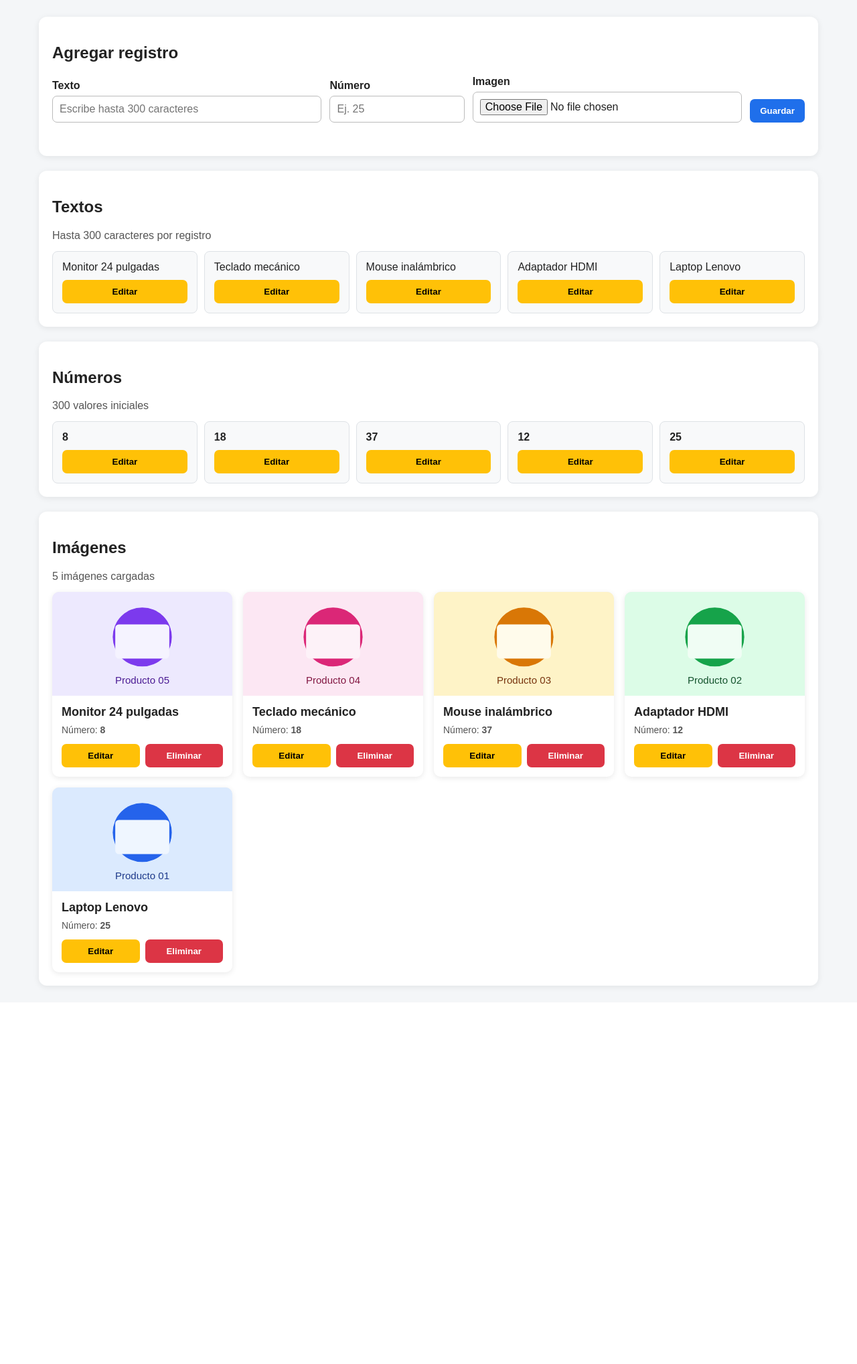
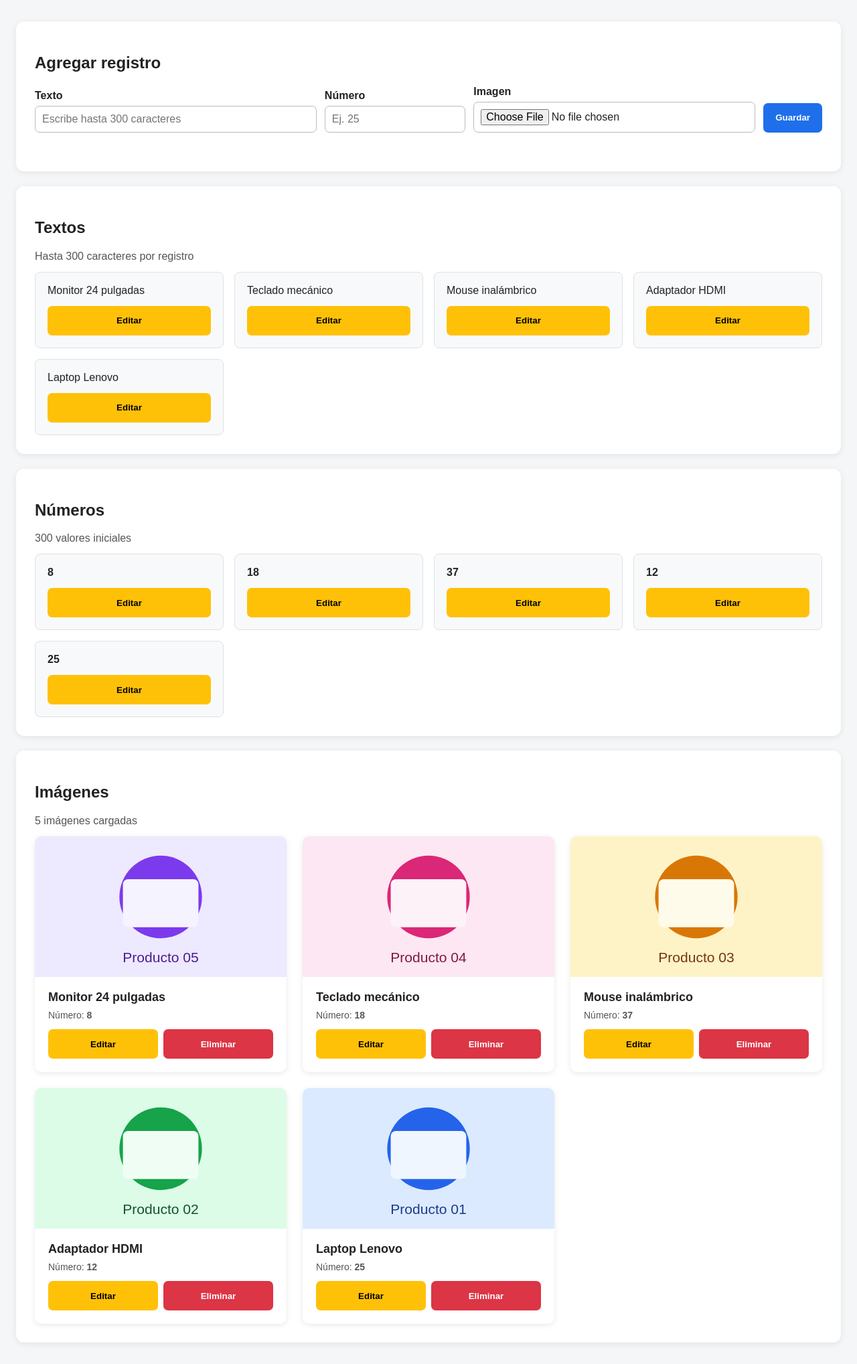
Before and after one commit to SergioAdriel/ViEm-1008-2027-1, a PHP site: page / in a window 1280 px wide. Shown: the part 104-2141 px from the top of the page at 67% size. Before the commit the page ends 1584 px from the top, so only its background shows below. Run offline with PHP 8.4, Linux system fonts and the light colour scheme; data comes from the database, SQL or seed files in the repository.

Commit message:
Refactor inline editing to use textareas for improved input handling and layout adjustments

```diff
--- a/Tareas/T4_SistAjax_MunozCamarenaSergioAdriel/src/index.php
+++ b/Tareas/T4_SistAjax_MunozCamarenaSergioAdriel/src/index.php
@@ -19,11 +19,11 @@
         }
         header h1 { margin: 0 0 5px; }
         header p { margin: 0; color: #cfd4da; }
-        main { max-width: 1200px; margin: 25px auto; padding: 0 18px; }
+        main { max-width: 1400px; margin: 32px auto; padding: 0 24px; }
         .panel {
             background: white;
             border-radius: 12px;
-            padding: 20px;
+            padding: 28px;
             box-shadow: 0 2px 10px rgba(0,0,0,.08);
             margin-bottom: 22px;
         }
@@ -40,13 +40,13 @@
         .valor-inline {
             display: grid;
             grid-template-columns: 1fr;
-            gap: 8px;
+            gap: 12px;
             width: 100%;
         }
         .valor-inline input {
             min-width: 0;
         }
-        .valor-inline button { width: 100%; }
+        .valor-inline button { width: 100%; min-height: 44px; }
         label { display: block; font-weight: bold; margin-bottom: 6px; }
         input[type="text"], input[type="number"], input[type="file"], textarea {
             width: 100%;
@@ -57,10 +57,12 @@
             font: inherit;
             resize: vertical;
         }
+        textarea { min-height: 110px; }
         button {
             border: 0;
             border-radius: 7px;
-            padding: 10px 15px;
+            padding: 12px 18px;
+            min-height: 44px;
             cursor: pointer;
             font-weight: bold;
         }
@@ -70,23 +72,24 @@
         .edit { background: #ffc107; }
         .grid {
             display: grid;
-            grid-template-columns: repeat(auto-fill, minmax(245px, 1fr));
-            gap: 16px;
+            grid-template-columns: repeat(auto-fill, minmax(300px, 1fr));
+            gap: 24px;
         }
         .lista-valores {
             display: grid;
-            grid-template-columns: repeat(auto-fill, minmax(180px, 1fr));
-            gap: 10px;
+            grid-template-columns: repeat(auto-fill, minmax(280px, 1fr));
+            gap: 16px;
         }
         .valor {
-            padding: 14px;
+            min-height: 92px;
+            padding: 18px;
             border: 1px solid #dee2e6;
             border-radius: 8px;
             background: #f8f9fa;
             display: flex;
             flex-direction: column;
             align-items: stretch;
-            gap: 10px;
+            gap: 14px;
         }
         .valor > span { overflow-wrap: anywhere; }
         .card {
@@ -97,12 +100,12 @@
         }
         .card img {
             width: 100%;
-            height: 155px;
+            height: 210px;
             object-fit: cover;
             display: block;
             background: #eee;
         }
-        .content { padding: 14px; }
+        .content { padding: 20px; }
         .content h3 { margin: 0 0 8px; font-size: 18px; }
         .number {
             font-size: 14px;
```
